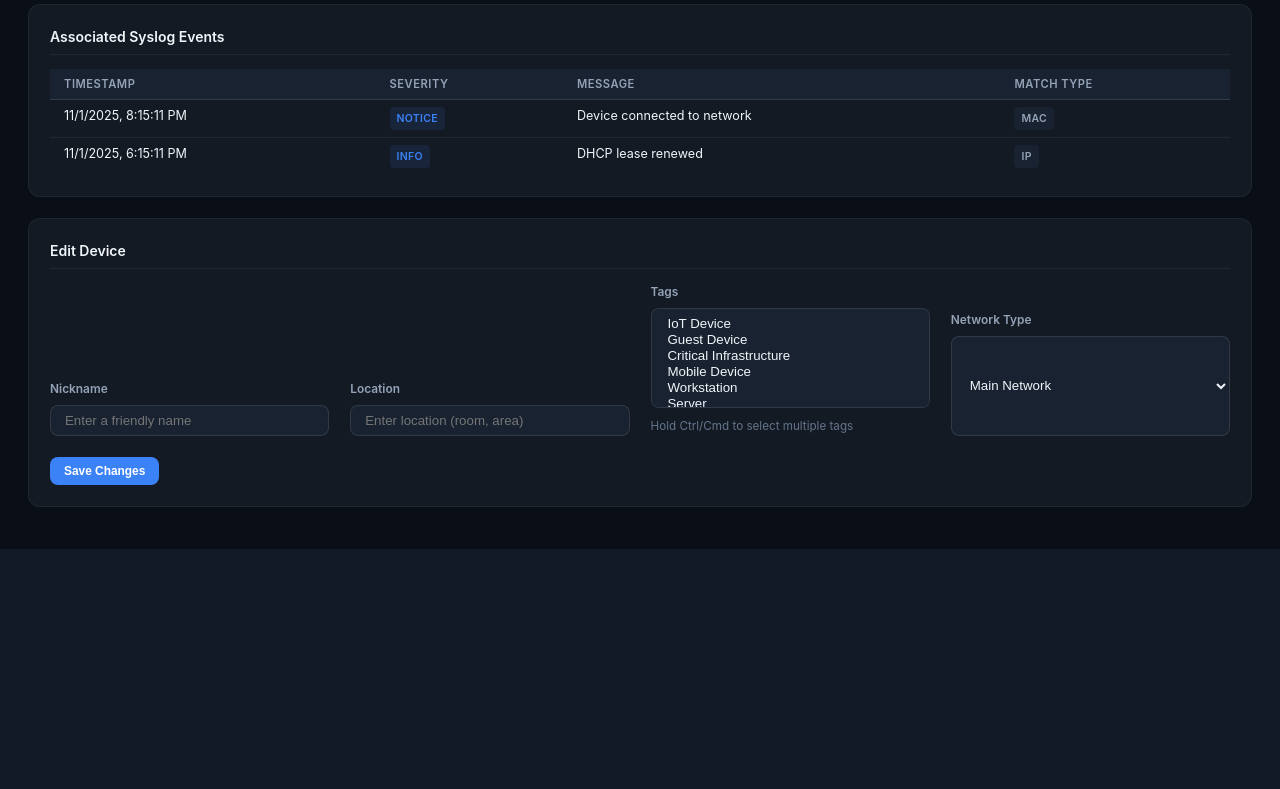
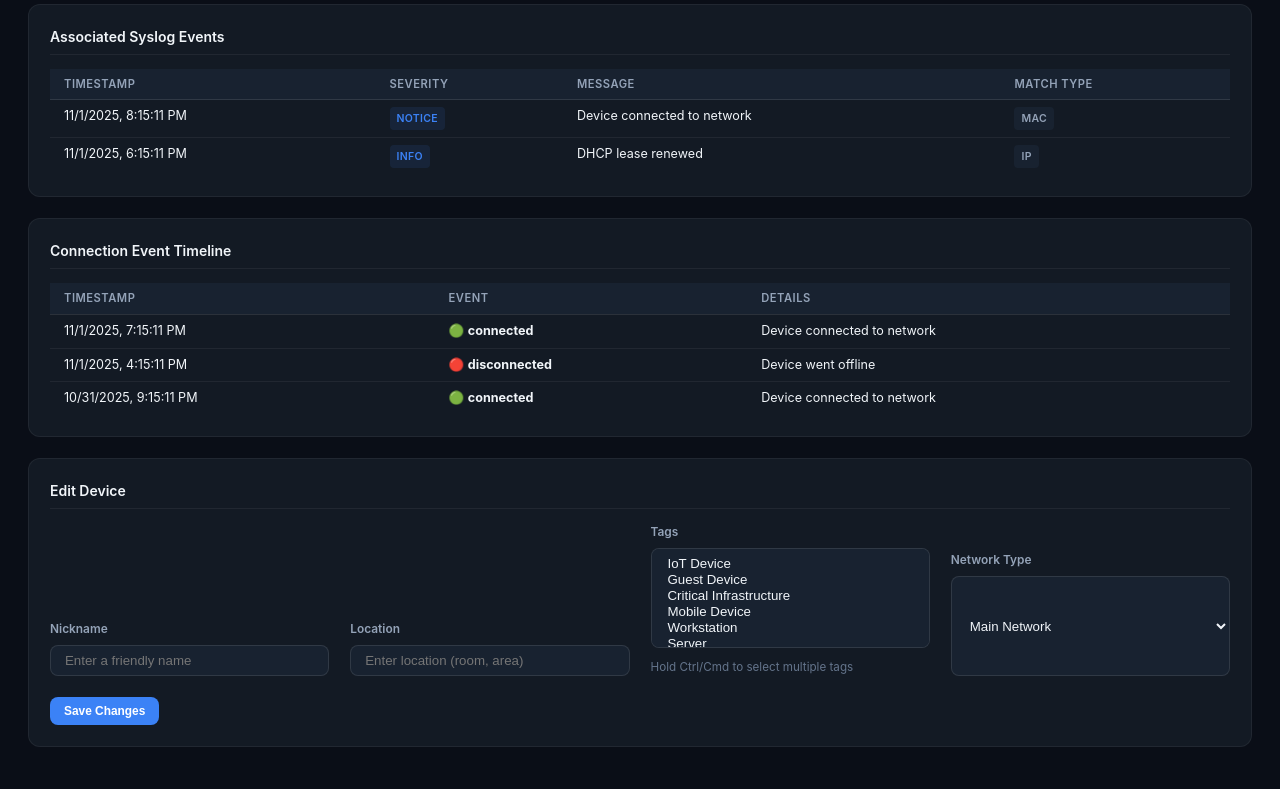
Before and after one commit to xfaith4/SystemDashboard, a Flask app: page /lan/device/1 in a window 1280 px wide. Shown: the part 963-1752 px from the top of the page. Before the commit the page ends 1512 px from the top, so only its background shows below. Run offline with Flask 3, Linux system fonts and the light colour scheme; some libraries are stand-ins or nearby versions.

Commit message:
Add offline event detection with connection timeline
Co-authored-by: xfaith4 <50037365+xfaith4@users.noreply.github.com>

```diff
--- a/app/app.py
+++ b/app/app.py
@@ -1720,6 +1720,68 @@ def api_lan_device_events(device_id):
     return jsonify({'events': events})
 
 
+@app.route('/api/lan/device/<device_id>/connection-events')
+def api_lan_device_connection_events(device_id):
+    """Get connection/disconnection event timeline for a device."""
+    limit = int(request.args.get('limit', '50'))
+
+    conn = get_db_connection()
+    if conn is None:
+        # Return mock events
+        now = datetime.datetime.now(datetime.UTC)
+        events = [
+            {
+                'event_id': 1,
+                'event_type': 'connected',
+                'event_time': (now - datetime.timedelta(hours=2)).isoformat(),
+                'details': 'Device connected to network'
+            },
+            {
+                'event_id': 2,
+                'event_type': 'disconnected',
+                'event_time': (now - datetime.timedelta(hours=5)).isoformat(),
+                'details': 'Device went offline'
+            },
+            {
+                'event_id': 3,
+                'event_type': 'connected',
+                'event_time': (now - datetime.timedelta(days=1)).isoformat(),
+                'details': 'Device connected to network'
+            }
+        ]
+        return jsonify({'events': events})
+
+    try:
+        with conn.cursor(cursor_factory=psycopg2.extras.RealDictCursor) as cur:
+            cur.execute("""
+                SELECT
+                    event_id,
+                    event_type,
+                    event_time,
+                    previous_state,
+                    new_state,
+                    details
+                FROM telemetry.device_events
+                WHERE device_id = %s
+                ORDER BY event_time DESC
+                LIMIT %s
+            """, (device_id, limit))
+            rows = cur.fetchall()
+
+            events = []
+            for row in rows:
+                event = dict(row)
+                event['event_time'] = _isoformat(event.get('event_time'))
+                events.append(event)
+    except Exception as exc:
+        app.logger.debug('Device connection events query failed: %s', exc)
+        return jsonify({'error': 'Database error'}), 500
+    finally:
+        conn.close()
+
+    return jsonify({'events': events})
+
+
 @app.route('/lan')
 def lan_overview():
     """LAN overview dashboard page."""
--- a/app/templates/lan_device.html
+++ b/app/templates/lan_device.html
@@ -126,6 +126,27 @@
                 <tbody id="events-body">
                     <tr>
                         <td colspan="4" class="loading">Loading events...</td>
+                    </tr>
+                </tbody>
+            </table>
+        </div>
+    </section>
+
+    <!-- Connection Event Timeline -->
+    <section class="panel">
+        <h2>Connection Event Timeline</h2>
+        <div class="table-container">
+            <table class="data-table" id="connection-events-table">
+                <thead>
+                    <tr>
+                        <th>Timestamp</th>
+                        <th>Event</th>
+                        <th>Details</th>
+                    </tr>
+                </thead>
+                <tbody id="connection-events-body">
+                    <tr>
+                        <td colspan="3" class="loading">Loading connection events...</td>
                     </tr>
                 </tbody>
             </table>
@@ -458,6 +479,37 @@ async function loadEvents() {
     }
 }
 
+async function loadConnectionEvents() {
+    try {
+        const response = await fetch(`/api/lan/device/${deviceId}/connection-events?limit=50`);
+        const data = await response.json();
+        const events = data.events || [];
+
+        const tbody = document.getElementById('connection-events-body');
+
+        if (events.length === 0) {
+            tbody.innerHTML = '<tr><td colspan="3" class="empty">No connection events recorded</td></tr>';
+            return;
+        }
+
+        tbody.innerHTML = events.map(event => {
+            const eventClass = event.event_type === 'connected' || event.event_type === 'reconnected' ? 'event-connected' : 'event-disconnected';
+            const eventIcon = event.event_type === 'connected' || event.event_type === 'reconnected' ? '🟢' : '🔴';
+            return `
+                <tr class="${eventClass}">
+                    <td>${formatTimestamp(event.event_time)}</td>
+                    <td>${eventIcon} <strong>${event.event_type}</strong></td>
+                    <td class="wrap">${event.details || '--'}</td>
+                </tr>
+            `;
+        }).join('');
+    } catch (error) {
+        console.error('Failed to load connection events:', error);
+        document.getElementById('connection-events-body').innerHTML =
+            '<tr><td colspan="3" class="empty">Error loading connection events</td></tr>';
+    }
+}
+
 function getSeverityClass(severity) {
     if (!severity) return '';
     const s = severity.toLowerCase();
@@ -473,6 +525,7 @@ function getSeverityClass(severity) {
 document.addEventListener('DOMContentLoaded', () => {
     loadDeviceInfo();
     loadTimeline();
+    loadConnectionEvents();
     loadEvents();
 });
 </script>
```
Also changed, not shown: lan-observability-schema.sql (+28 -0 lines).
